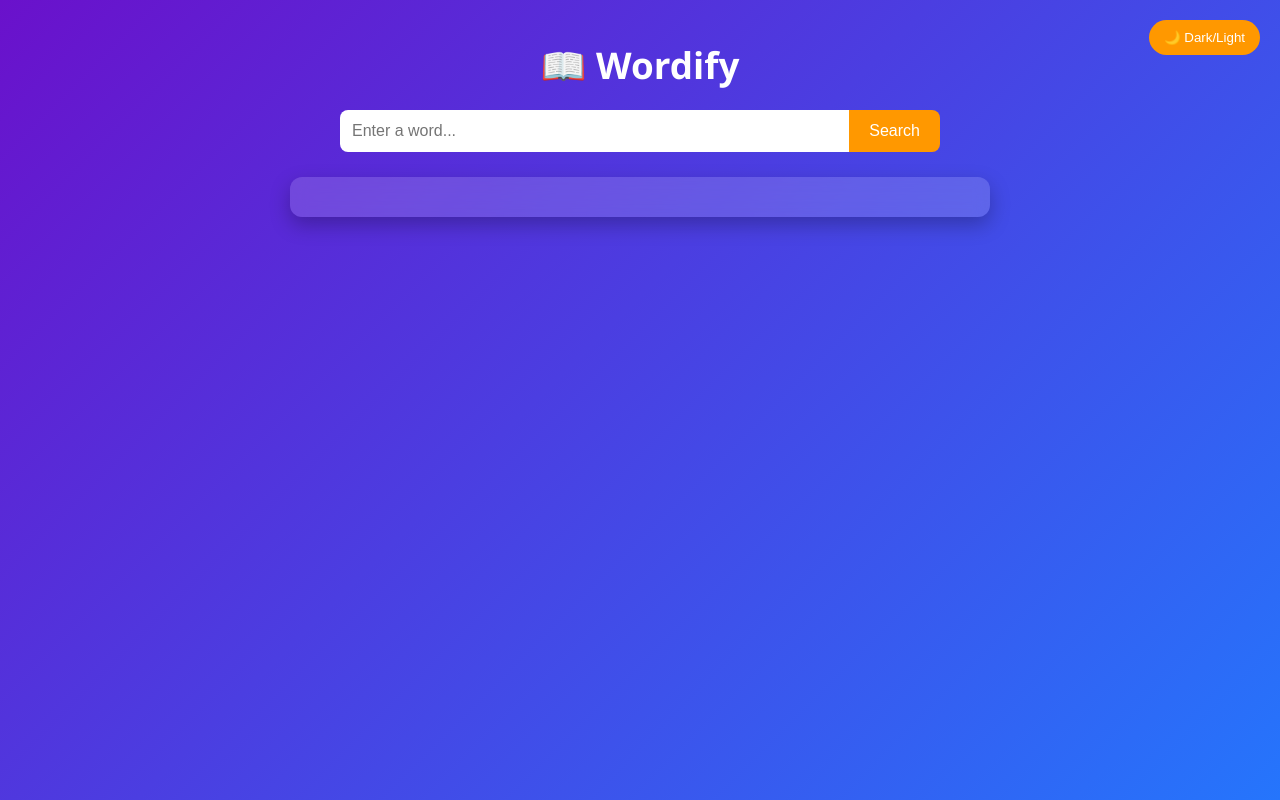
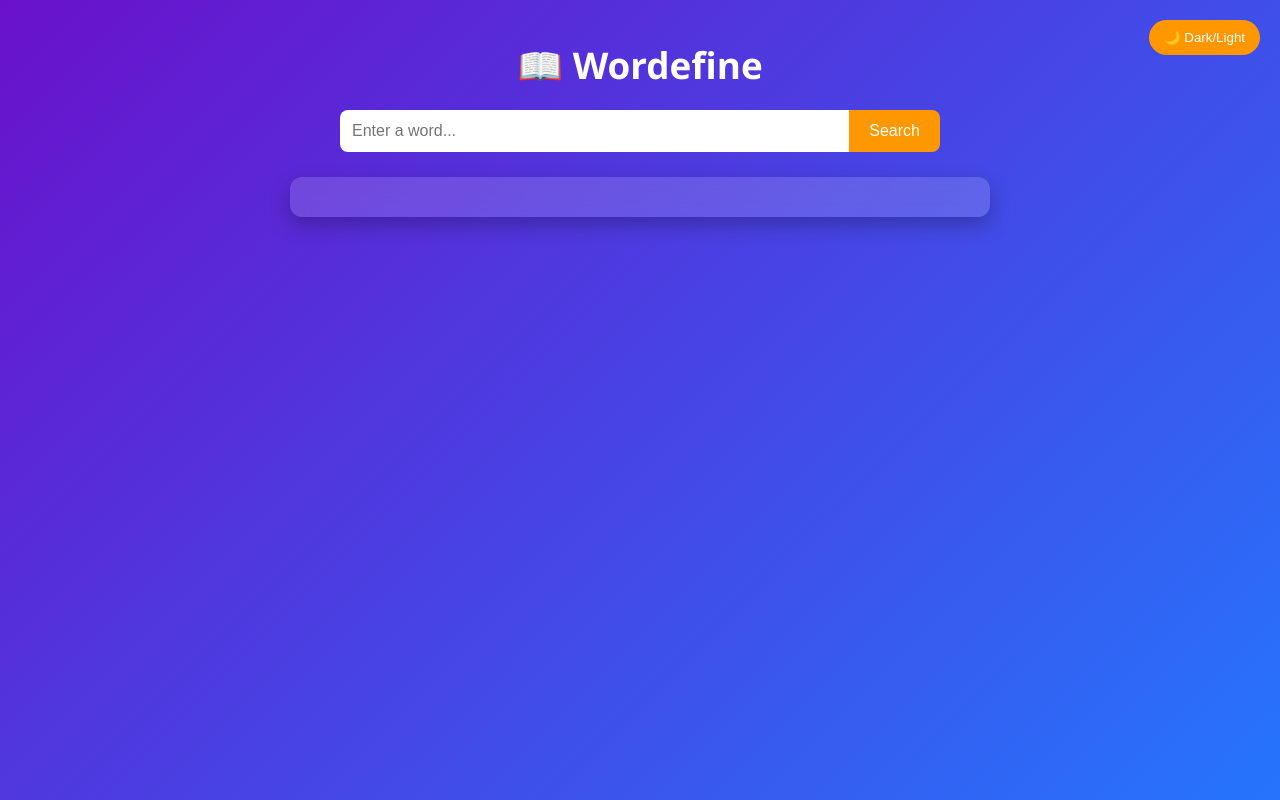
Before and after one commit to eswar7401/webify, a plain HTML site: page index.html in a window 1280 px wide. Drawn offline with Linux system fonts and the light colour scheme.

Commit message:
Add files via upload

```diff
--- a/index.html
+++ b/index.html
@@ -3,12 +3,12 @@
 <head>
   <meta charset="UTF-8">
   <meta name="viewport" content="width=device-width, initial-scale=1.0">
-  <title>Wordify</title>
+  <title>Wordefine</title>
   <link rel="stylesheet" href="style.css">
 </head>
 <body>
   <button class="toggle-btn" onclick="toggleMode()">🌙 Dark/Light</button>
-  <h1>📖 Wordify</h1>
+  <h1>📖 Wordefine</h1>
 
   <div class="search-box">
     <input type="text" id="wordInput" placeholder="Enter a word...">
```
